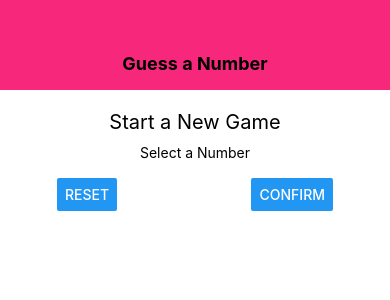
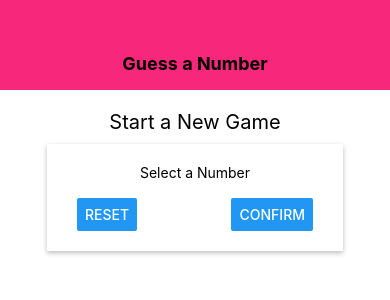
Before and after one commit to byeongjae-kang/react-native-guess-a-number, a React Native app: screen / in a window 390 px wide. Shown: the top 300 px of the page. Built offline with nearby package versions, Linux system fonts and the light colour scheme.

Commit message:
add shadow and elevation props to create card style

```diff
--- a/screens/StartGameScreen.js
+++ b/screens/StartGameScreen.js
@@ -30,7 +30,16 @@ const styles = StyleSheet.create({
   inputContainer: {
     width: 300,
     maxWidth: "80%",
-    alignItems: "center"
+    alignItems: "center",
+    backgroundColor: "white",
+    padding: 20,
+    //for android
+    elevation: 10,
+    //for ios
+    shadowColor: "black",
+    shadowOffset: { width: 0, height: 2 },
+    shadowOpacity: 0.26,
+    shadowRadius: 5
   },
   buttonContainer: {
     flexDirection: "row",
```
